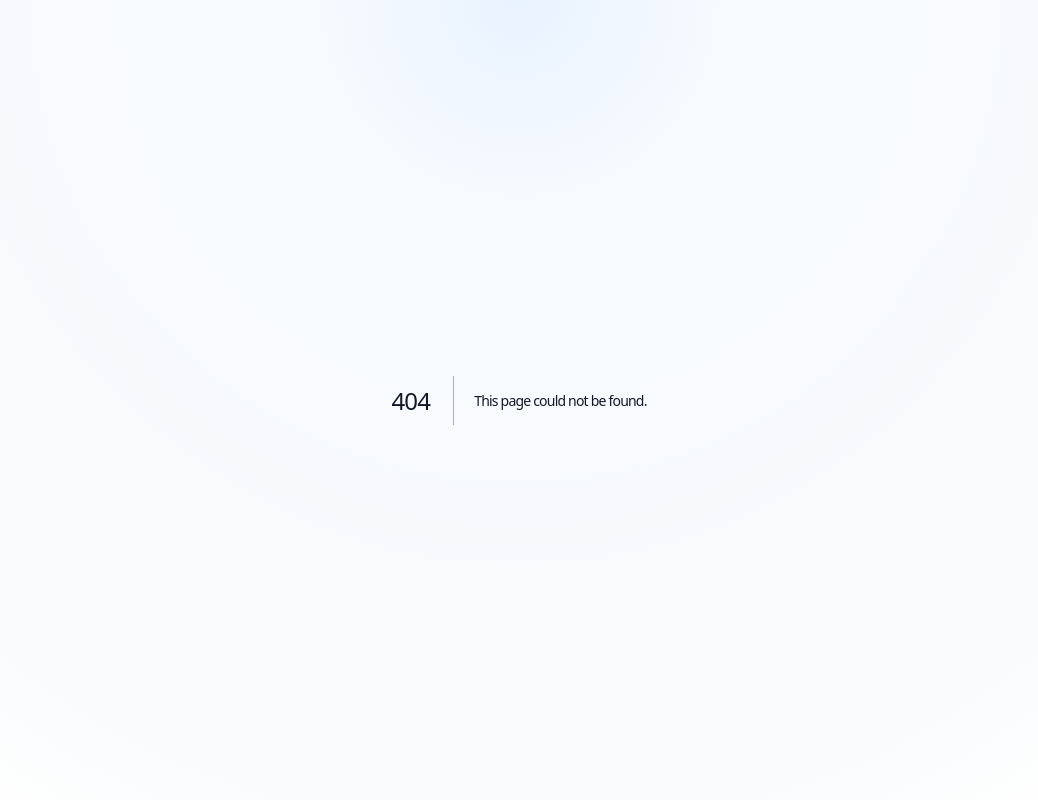
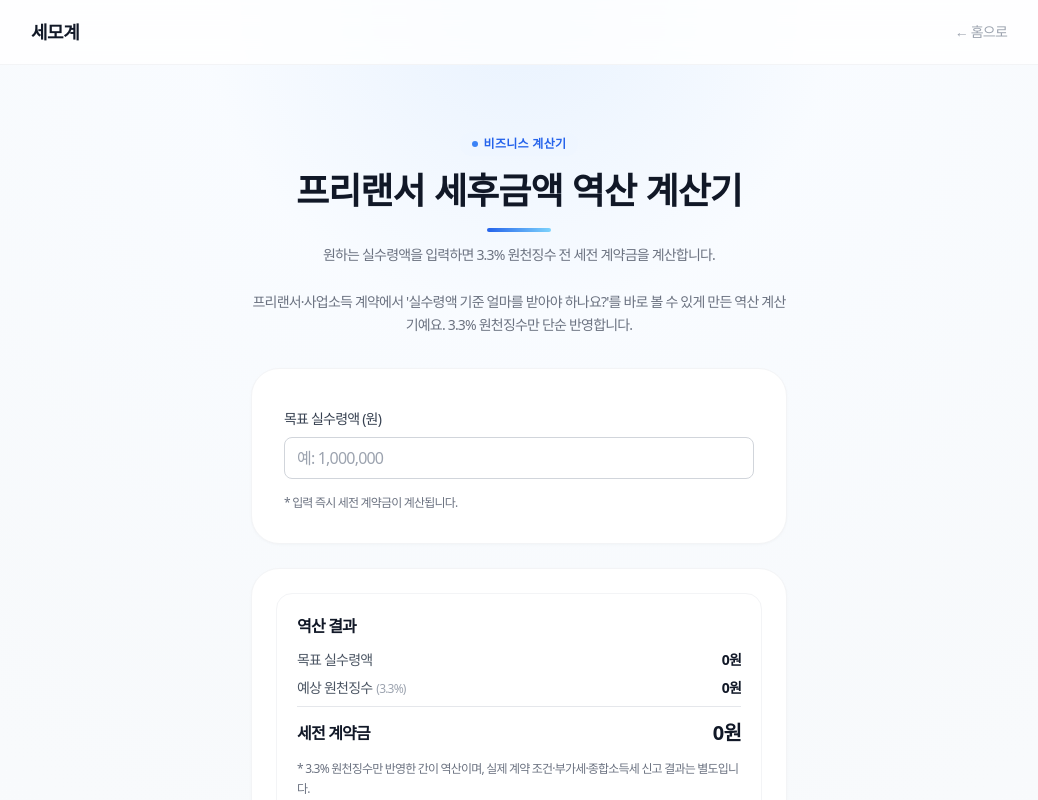
Before and after one commit to greentea2417/semogye-calculator, a Next.js app: page /business/freelance-backcalc in a window 1280 px wide. Before the commit this address had no page. Shown: the top 800 px of the page, without its empty margins (121-1159 px from the left). Built offline with nearby package versions, Linux system fonts and the light colour scheme; a web font is replaced by a local one.

Commit message:
Add new business calculators

```diff
--- /dev/null
+++ b/app/business/freelance-backcalc/page.tsx
@@ -0,0 +1,98 @@
+"use client";
+
+import { useMemo, useState } from "react";
+import InputBlock from "@/components/InputBlock";
+import BottomActions from "@/components/BottomActions";
+import CalculatorLayout from "@/components/CalculatorLayout";
+import ResultPanel, { type ResultLine } from "@/components/ResultPanel";
+import { downloadResultCsv } from "@/components/lib/resultCsv";
+import { copyToClipboardSafe } from "@/components/lib/shareUtils";
+import { toast } from "@/components/toast";
+
+const WITHHOLD_RATE = 0.033; // 사업소득 원천징수 3.3% = 소득세 3% + 지방소득세 0.3%
+
+function parseNumber(raw: string | number) {
+  const cleaned = String(raw ?? "").replace(/[^\d]/g, "");
+  return cleaned ? Number(cleaned) : 0;
+}
+
+function formatComma(n: number) {
+  return n ? n.toLocaleString("ko-KR") : "";
+}
+
+export default function FreelanceBackcalcPage() {
+  const [netRaw, setNetRaw] = useState("");
+
+  const result = useMemo(() => {
+    const net = parseNumber(netRaw);
+    const gross = net > 0 ? Math.round(net / (1 - WITHHOLD_RATE)) : 0;
+    const tax = Math.max(0, gross - net);
+    return { net, gross, tax };
+  }, [netRaw]);
+
+  const onShare = async () => {
+    const url = typeof window === "undefined" ? "" : window.location.href;
+    if (!url) return;
+    try {
+      if (navigator.share) await navigator.share({ title: "프리랜서 세후금액 역산 계산기", url });
+      else {
+        await copyToClipboardSafe(url);
+        toast("링크를 복사했어요!");
+      }
+    } catch {}
+  };
+
+  const resultLines: ResultLine[] = [
+    { label: "목표 실수령액", value: `${result.net.toLocaleString()}원` },
+    { label: "예상 원천징수", hint: "(3.3%)", value: `${result.tax.toLocaleString()}원` },
+  ];
+
+  const resultTotal: ResultLine = {
+    label: "세전 계약금",
+    value: `${result.gross.toLocaleString()}원`,
+  };
+
+  const onCsvDownload = () =>
+    downloadResultCsv({
+      slug: "freelance-backcalc",
+      title: "프리랜서 세후금액 역산 계산기",
+      inputs: [{ label: "목표 실수령액(입력)", value: `${result.net.toLocaleString()}원` }],
+      lines: resultLines,
+      total: resultTotal,
+    });
+
+  return (
+    <CalculatorLayout
+      tone="business"
+      title="프리랜서 세후금액 역산 계산기"
+      subtitle="원하는 실수령액을 입력하면 3.3% 원천징수 전 세전 계약금을 계산합니다."
+      intro="프리랜서·사업소득 계약에서 '실수령액 기준 얼마를 받아야 하나요?'를 바로 볼 수 있게 만든 역산 계산기예요. 3.3% 원천징수만 단순 반영합니다."
+      faqTitle="프리랜서 세후금액 역산 계산기 자주 묻는 질문"
+      faqItems={[
+        { q: "Q. 세전 금액은 어떻게 구하나요?", a: "A. 세후 금액을 0.967로 나눠서 구합니다. 3.3%를 제외한 금액이 실제 받는 돈이기 때문입니다." },
+        { q: "Q. 3.3%는 무엇인가요?", a: "A. 사업소득 원천징수 세율로, 소득세 3%와 지방소득세 0.3%를 합한 값입니다." },
+        { q: "Q. 실제 종합소득세와 같나요?", a: "A. 아니요. 이 금액은 원천징수만 반영한 추정치이며, 5월 종합소득세 신고 시 필요경비·공제에 따라 최종 세액은 달라질 수 있습니다." },
+        { q: "Q. 빈칸이나 0은 어떻게 처리하나요?", a: "A. 빈칸은 0원으로 처리합니다. 목표 실수령액이 0원이면 세전 계약금과 원천징수도 0원으로 표시됩니다." },
+      ]}
+      result={
+        <ResultPanel
+          title="역산 결과"
+          lines={resultLines}
+          total={resultTotal}
+          note="* 3.3% 원천징수만 반영한 간이 역산이며, 실제 계약 조건·부가세·종합소득세 신고 결과는 별도입니다."
+        />
+      }
+      guide={<BottomActions onShare={onShare} onExcelDownload={onCsvDownload} />}
+    >
+      <InputBlock
+        label="목표 실수령액 (원)"
+        type="text"
+        inputMode="numeric"
+        value={netRaw}
+        onChange={(e) => setNetRaw(formatComma(parseNumber(e.target.value)))}
+        placeholder="예: 1,000,000"
+      />
+      <p className="mt-2 text-xs text-gray-500">* 입력 즉시 세전 계약금이 계산됩니다.</p>
+    </CalculatorLayout>
+  );
+}
--- a/app/business/page.tsx
+++ b/app/business/page.tsx
@@ -11,9 +11,11 @@ const groups: Group[] = [
     { href: "/business/salary", label: "월급 계산기", desc: "실수령액을 빠르게 확인" },
     { href: "/business/hourly-multi", label: "사장님용 시급 계산기", desc: "직원 여러 명 인건비를 한 번에 계산" },
     { href: "/business/freelance", label: "프리랜서 실수령액", desc: "3.3% 원천징수 기준 간이 계산" },
+    { href: "/business/freelance-backcalc", label: "프리랜서 세후금액 역산", desc: "원하는 실수령액으로 세전 계약금 계산" },
     { href: "/business/salary-conversion", label: "연봉 → 월급 계산기", desc: "연봉을 월급으로 환산" },
     { href: "/business/net-salary", label: "세후 실수령액 간이 계산기", desc: "보험·세금 공제 후 금액 확인" },
     { href: "/business/minimum-wage", label: "최저임금 계산기", desc: "2026년 최저시급 기준 충족 여부·월급 환산" },
+    { href: "/business/daily-wage", label: "일용직 급여 계산기", desc: "일당과 근무일수로 원천징수 세금 계산" },
   ]},
   { title: "세금 / 공제", accent: "violet", items: [
     { href: "/business/vat", label: "부가세 계산기", desc: "공급가액/부가세 분리" },
@@ -24,6 +26,7 @@ const groups: Group[] = [
     { href: "/business/retirement", label: "퇴직금 계산기", desc: "퇴직금 예상액 확인" },
     { href: "/business/unemployment", label: "실업급여 계산기", desc: "수급 가능액 예상" },
     { href: "/business/annual", label: "연차수당 계산기", desc: "미사용 연차수당 계산" },
+    { href: "/business/average-wage", label: "평균임금 계산기", desc: "3개월 임금총액으로 1일 평균임금 계산" },
   ]},
   { title: "사업 / 수익", accent: "amber", items: [
     { href: "/business/profit", label: "손익 계산기", desc: "매출과 비용을 한 번에" },
```
